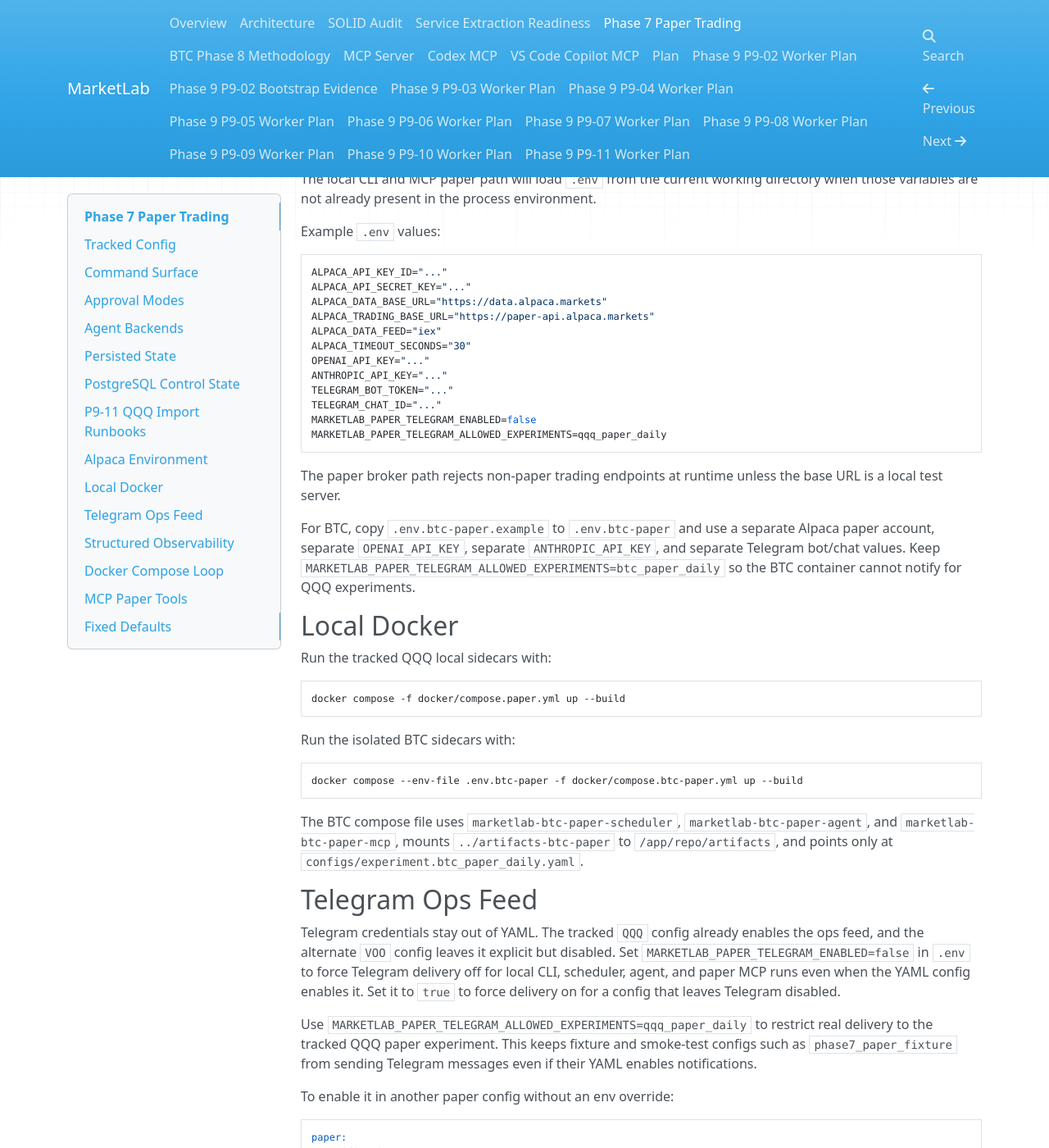
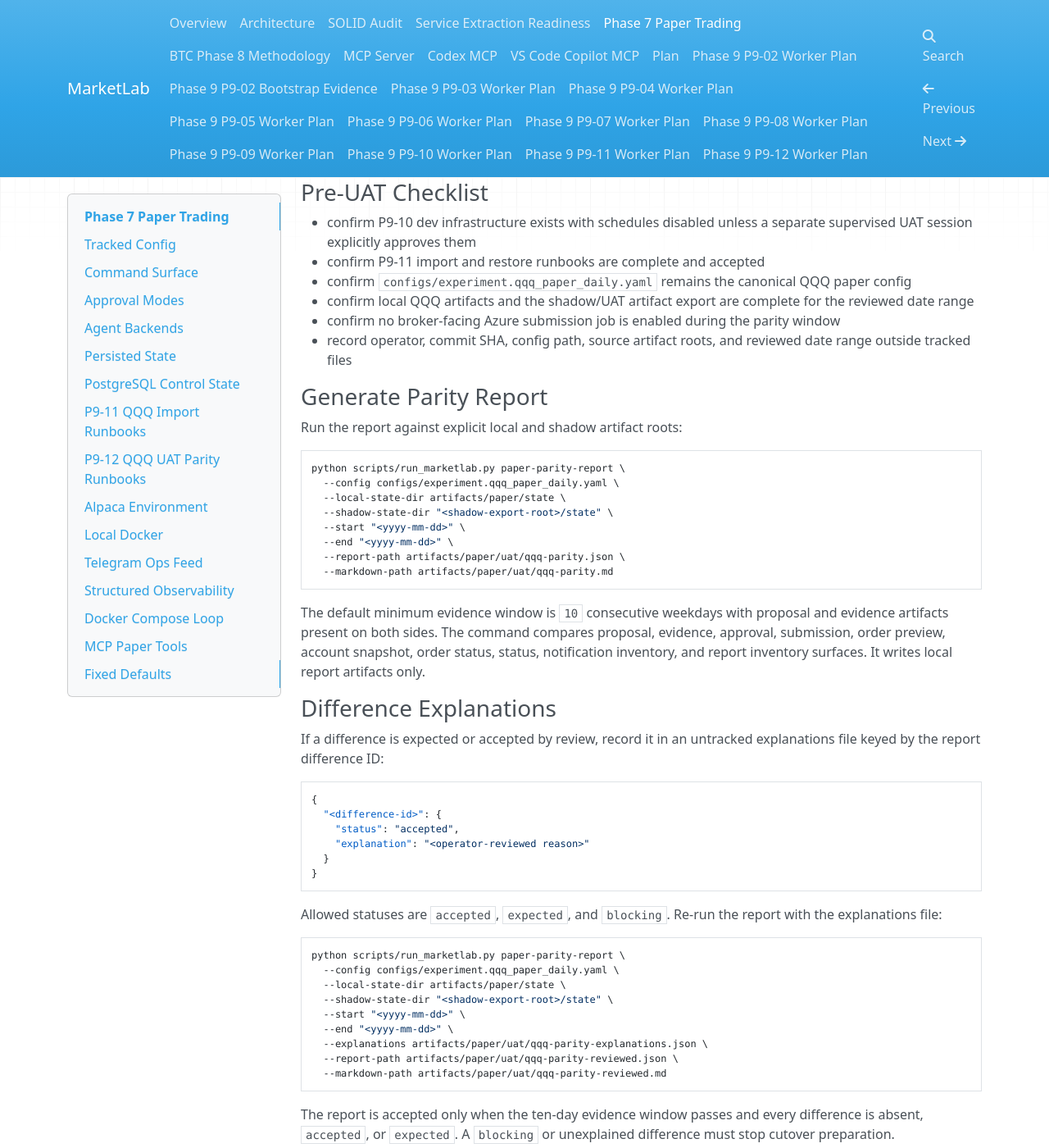
Before and after one commit to ricardogr07/market-lab, an MkDocs documentation site: the page built from docs/paper-trading.md, in a window 1280 px wide and 1400 px high, scrolled down 6890 px. Shown: the whole window at 82% size. Built offline with MkDocs 1.6.1, drawn with Linux system fonts in a browser that asks for light colours; nearby versions of some CDN libraries; some of the changed text lies outside the part shown.

Commit message:
docs(phase9): add P9-12 UAT validation plan

````diff
--- a/docs/paper-trading.md
+++ b/docs/paper-trading.md
@@ -322,6 +322,103 @@ docker compose --env-file .env -f docker/compose.paper.yml up -d --build
 Production cutover requires P9-13 approval, local scheduler stop, in-flight
 state checks, final delta import, and explicit Azure job enablement.
 
+## P9-12 QQQ UAT Parity Runbooks
+
+P9-12 records ten-trading-day QQQ UAT parity evidence and supervised failure
+drills. It does not start a live UAT session by itself, enable Azure schedules,
+consume Service Bus messages, call providers, send Telegram notifications,
+submit broker orders, change strategy behavior, run Terraform plan/apply, or
+perform paper-prod cutover. P9-13 owns production cutover, local scheduler
+stop, final state delta import, and Azure job enablement.
+
+### Pre-UAT Checklist
+
+- confirm P9-10 dev infrastructure exists with schedules disabled unless a
+  separate supervised UAT session explicitly approves them
+- confirm P9-11 import and restore runbooks are complete and accepted
+- confirm `configs/experiment.qqq_paper_daily.yaml` remains the canonical QQQ
+  paper config
+- confirm local QQQ artifacts and the shadow/UAT artifact export are complete
+  for the reviewed date range
+- confirm no broker-facing Azure submission job is enabled during the parity
+  window
+- record operator, commit SHA, config path, source artifact roots, and reviewed
+  date range outside tracked files
+
+### Generate Parity Report
+
+Run the report against explicit local and shadow artifact roots:
+
+```bash
+python scripts/run_marketlab.py paper-parity-report \
+  --config configs/experiment.qqq_paper_daily.yaml \
+  --local-state-dir artifacts/paper/state \
+  --shadow-state-dir "<shadow-export-root>/state" \
+  --start "<yyyy-mm-dd>" \
+  --end "<yyyy-mm-dd>" \
+  --report-path artifacts/paper/uat/qqq-parity.json \
+  --markdown-path artifacts/paper/uat/qqq-parity.md
+```
+
+The default minimum evidence window is `10` consecutive weekdays with proposal
+and evidence artifacts present on both sides. The command compares proposal,
+evidence, approval, submission, order preview, account snapshot, order status,
+status, notification inventory, and report inventory surfaces. It writes local
+report artifacts only.
+
+### Difference Explanations
+
+If a difference is expected or accepted by review, record it in an untracked
+explanations file keyed by the report difference ID:
+
+```json
+{
+  "<difference-id>": {
+    "status": "accepted",
+    "explanation": "<operator-reviewed reason>"
+  }
+}
+```
+
+Allowed statuses are `accepted`, `expected`, and `blocking`. Re-run the report
+with the explanations file:
+
+```bash
+python scripts/run_marketlab.py paper-parity-report \
+  --config configs/experiment.qqq_paper_daily.yaml \
+  --local-state-dir artifacts/paper/state \
+  --shadow-state-dir "<shadow-export-root>/state" \
+  --start "<yyyy-mm-dd>" \
+  --end "<yyyy-mm-dd>" \
+  --explanations artifacts/paper/uat/qqq-parity-explanations.json \
+  --report-path artifacts/paper/uat/qqq-parity-reviewed.json \
+  --markdown-path artifacts/paper/uat/qqq-parity-reviewed.md
+```
+
+The report is accepted only when the ten-day evidence window passes and every
+difference is absent, `accepted`, or `expected`. A `blocking` or unexplained
+difference must stop cutover preparation.
+
+### Failure-Drill Evidence
+
+Store supervised drill notes and artifacts outside tracked files. P9-12
+acceptance requires reviewed evidence for:
+
+- duplicate delivery
+- provider timeout
+- broker timeout
+- rejected order
+- partial fill
+- stale data
+- missing bar
+- queue retry
+- dead-letter recovery
+- PostgreSQL restore
+- Blob restore
+
+Do not use live Azure resource names, DSNs, tfvars, backend files, Terraform
+state, Terraform plans, or secret values in tracked documentation.
+
 ## Alpaca Environment
 
 Keep credentials in environment variables, not YAML. For local runs, copy `.env.example` to `.env` in the repo root and fill in the paper credentials:
--- a/mkdocs.yml
+++ b/mkdocs.yml
@@ -23,6 +23,7 @@ nav:
   - Phase 9 P9-09 Worker Plan: phase9/P9-09-WORKER-PLAN.md
   - Phase 9 P9-10 Worker Plan: phase9/P9-10-WORKER-PLAN.md
   - Phase 9 P9-11 Worker Plan: phase9/P9-11-WORKER-PLAN.md
+  - Phase 9 P9-12 Worker Plan: phase9/P9-12-WORKER-PLAN.md
 plugins:
   - search
 extra_javascript:
````
Also changed, not shown: docs/PLAN.md (+4 -2 lines), docs/index.md (+1 -0 lines), docs/phase9/P9-12-WORKER-PLAN.md (added, +99 -0 lines), 1 other file.
